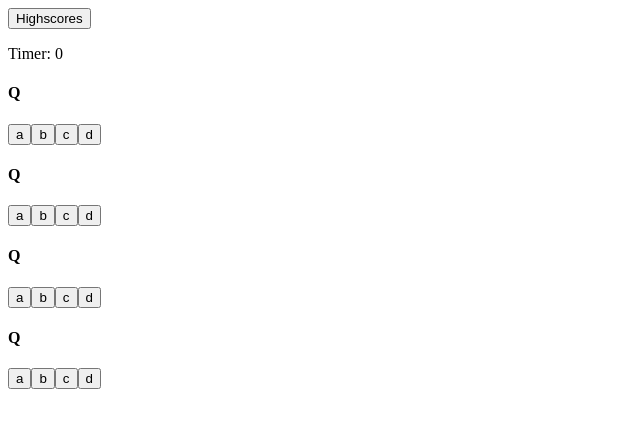
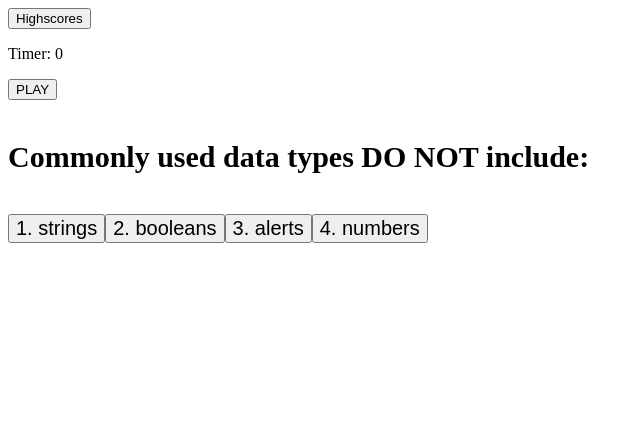
Before and after one commit to saukchung/time-quiz-mc, a plain HTML site: page index.html in a window 1280 px wide. Shown: the whole page, without its empty margins (0-642 px from the left). Drawn offline with Linux system fonts and the light colour scheme.

Commit message:
Started fresh on style2.js. Added possible dependencies and states. Added a renderQuestion function.

```diff
--- /dev/null
+++ b/assets/js/script2.js
@@ -0,0 +1,41 @@
+// DEPENDENCIES =========================================
+var timerEl = document.querySelector("#timerDisp");
+var mainEl = document.querySelector("main");
+var playBtnEl = document.querySelector("#playBtn");
+
+// STATE =========================================
+//questions[0] choices[1,2,3,4] and answers[5]
+var qBank = [
+    ["Commonly used data types DO NOT include: ", "1. strings", "2. booleans", "3. alerts", "4. numbers", "3. alerts"],
+    ["The condition in an if / else statement is enclosed within ____.", "1. quotes", "2. curly brackets", "3. parentheses", "4. square brackets", "3. parentheses"],
+    ["Arrays in JavaScript can be used to store _____.", "1. numbers and strings", "2. other arrays", "3. booleans", "4. all of the above", "4. all of the above"],
+    ["String values must be enclosed within _____ when being assigned to variables.", "1. commas", "2. curly brackets", "3. quotes", "4. parentheses", "3. quotes"],
+];
+var qCurrent = [];
+var timeLeft = 100;
+
+// FUNCTIONS ======================================
+//Render Question/choices
+function renderQuestion(qBankIndex) {
+    var questionEl = document.createElement("h4");
+    questionEl.textContent = qBank[qBankIndex][0];
+    questionEl.setAttribute("style", "font-size: 30px;");
+    mainEl.appendChild(questionEl);
+    for (i=1; i<5; i++) {
+        var choiceEl = document.createElement("button");
+        choiceEl.textContent = qBank[qBankIndex][i];
+        choiceEl.setAttribute("id", "choices");
+        choiceEl.setAttribute("style", "font-size: 20px;");
+        mainEl.appendChild(choiceEl);
+    }
+}
+
+
+//
+
+
+// USER INTERACTIONS ==============================
+
+
+// INITIALIZATION =======================================
+renderQuestion(0);
--- a/index.html
+++ b/index.html
@@ -8,11 +8,11 @@
     <title>Document</title>
 </head>
 <body>
-    <button href="#">Highscores</button>
+    <button>Highscores</button>
     <p id="timerDisp">Timer: 0</p>
     <main>
         <button id="playBtn">PLAY</button>
     </main>
-    <script src="./assets/js/script.js"></script>
+    <script src="./assets/js/script2.js"></script>
 </body>
 </html>
```
